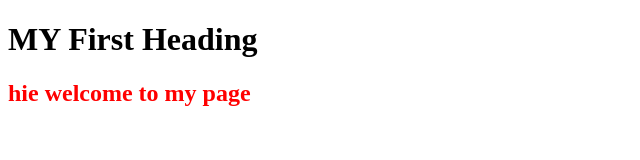
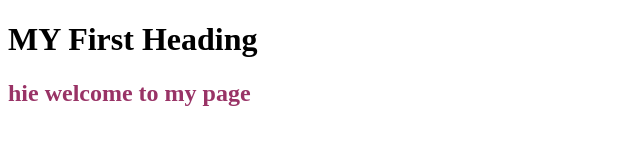
Before and after one commit to ruvita/ruvi, a plain HTML site: page index.html in a window 1280 px wide. Shown: the whole page, without its empty margins (0-640 px from the left). Drawn offline with Linux system fonts and the light colour scheme.

Commit message:
Update index.html

```diff
--- a/index.html
+++ b/index.html
@@ -7,6 +7,6 @@
   <body>
 
   <h1>MY First Heading </h1>
-  <h2 style="color:red">hie welcome to my page</h2>
+  <h2 style="color:#993366">hie welcome to my page</h2>
   </body>
 </html>
```
